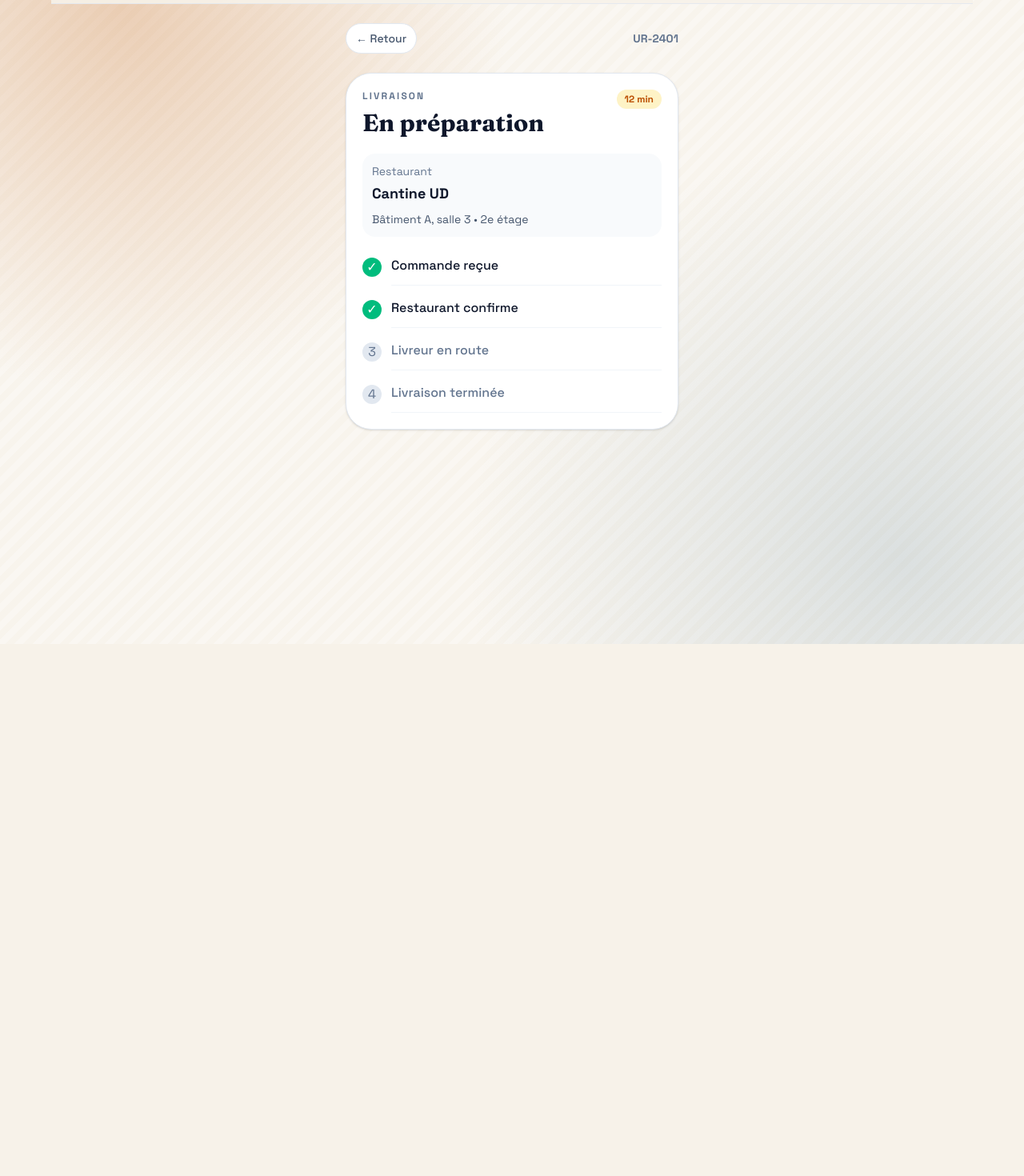
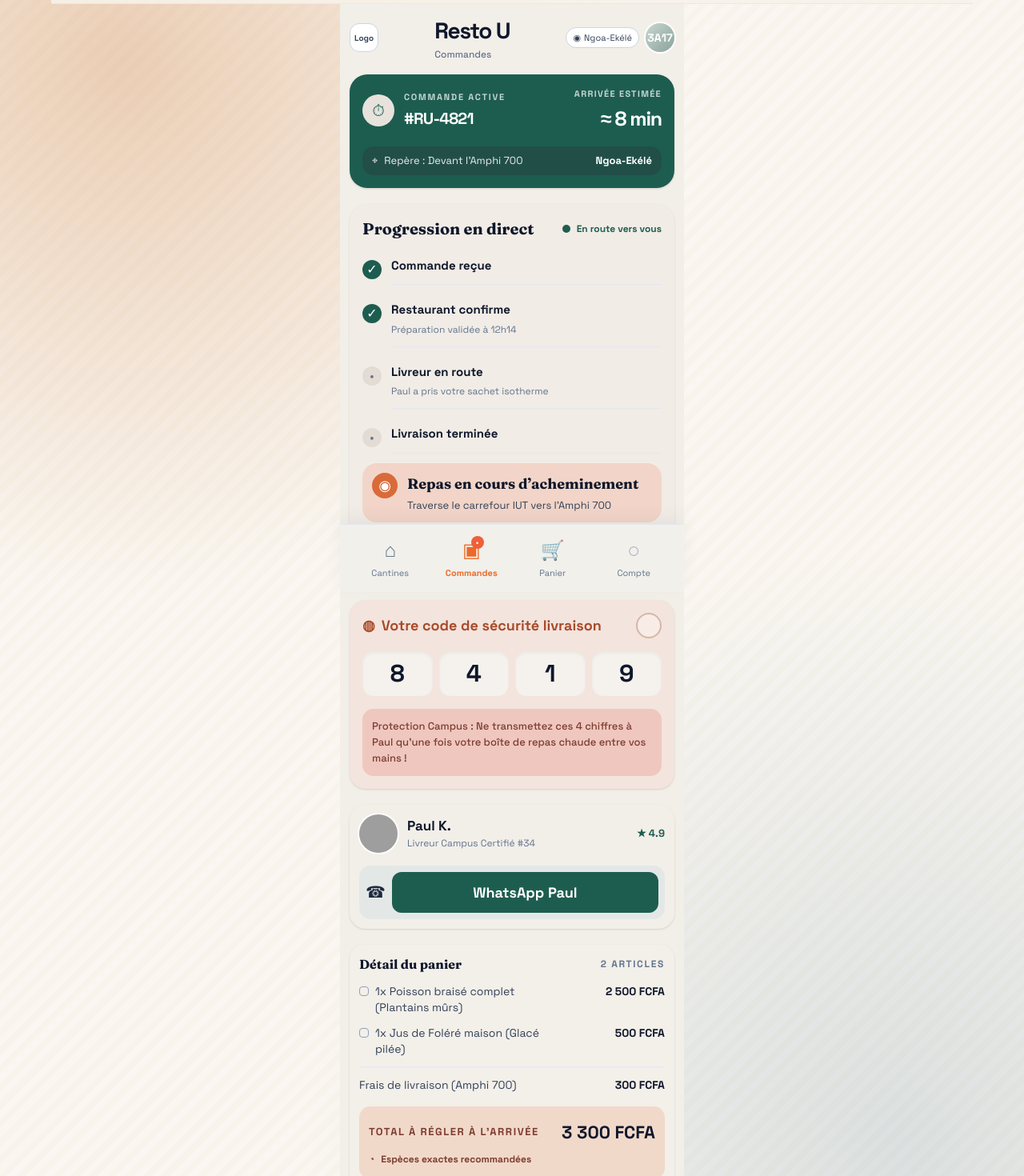
Before and after one commit to JeffreyYAJ/Resto-Project, a SvelteKit app in the folder apps/web/: page /commandes/UR-2390 in a window 1280 px wide. Shown: the part 60-1530 px from the top of the page at 80% size. Before the commit the page ends 865 px from the top, so only its background shows below. Built offline with nearby package versions, Linux system fonts and the light colour scheme; grey boxes are pictures that could not be loaded.

Commit message:
pages cleint

```diff
--- a/apps/web/src/routes/commandes/[id]/+page.svelte
+++ b/apps/web/src/routes/commandes/[id]/+page.svelte
@@ -7,38 +7,209 @@
   ];
 </script>
 
-<main class="mx-auto min-h-screen max-w-md px-4 pb-24 pt-6 text-slate-800">
-  <div class="mb-6 flex items-center justify-between">
-    <a href="/commandes" class="inline-flex items-center gap-2 rounded-full border border-slate-200 bg-white px-3 py-2 text-sm font-medium text-slate-600">← Retour</a>
-    <span class="text-sm font-semibold text-slate-500">UR-2401</span>
+<div class="mx-auto min-h-screen max-w-[430px] bg-[#f2efe9] pb-20 pt-3 text-slate-800">
+  <div class="px-3">
+    <header class="flex items-center justify-between pb-2">
+      <div class="flex items-center gap-2">
+        <div class="flex h-9 w-9 items-center justify-center rounded-xl border border-slate-300 bg-white text-[10px] font-bold text-slate-700">
+          Logo
+        </div>
       </div>
 
-  <section class="rounded-[2rem] border border-slate-200 bg-white p-5 shadow-sm">
-    <div class="flex items-start justify-between gap-3">
-      <div>
-        <p class="text-xs font-bold uppercase tracking-[0.18em] text-slate-500">Livraison</p>
-        <h1 class="mt-2 text-3xl font-bold text-slate-900">En préparation</h1>
-      </div>
-      <span class="rounded-full bg-amber-100 px-2.5 py-1 text-xs font-semibold text-amber-700">12 min</span>
+      <div class="text-left">
+        <div class="text-[28px] font-black tracking-[-0.05em] text-slate-900">Resto U</div>
+        <div class="text-[12px] font-medium text-slate-500">Commandes</div>
       </div>
 
-    <div class="mt-5 rounded-2xl bg-slate-50 p-3">
-      <p class="text-sm text-slate-500">Restaurant</p>
-      <p class="mt-1 text-lg font-semibold text-slate-900">Cantine UD</p>
-      <p class="mt-2 text-sm text-slate-600">Bâtiment A, salle 3 • 2e étage</p>
+      <div class="flex items-center gap-2">
+        <div class="flex items-center gap-1 rounded-full border border-slate-300 bg-white px-2 py-1 text-[11px] text-slate-700">
+          <span>◉</span>
+          <span>Ngoa-Ekélé</span>
+        </div>
+        <div class="flex h-9 w-9 items-center justify-center rounded-full bg-gradient-to-br from-[#c9d7d3] to-[#8aa29a] text-sm font-bold text-white ring-2 ring-white">
+          3A17
+        </div>
+      </div>
+    </header>
+
+    <section class="mt-2 rounded-[22px] bg-[#1d5d50] p-4 text-white shadow-sm">
+      <div class="flex items-center justify-between">
+        <div class="flex items-center gap-3">
+          <div class="flex h-10 w-10 items-center justify-center rounded-full bg-[#e8e2dd] text-xl text-[#1d5d50]">⏱</div>
+          <div>
+            <p class="text-[11px] font-black uppercase tracking-[0.16em] text-white/75">Commande active</p>
+            <p class="mt-1 text-[20px] font-black tracking-[-0.04em]">#RU-4821</p>
+          </div>
         </div>
 
-    <div class="mt-6 space-y-4">
-      {#each steps as step, index}
+        <div class="text-right">
+          <p class="text-[11px] font-semibold uppercase tracking-[0.12em] text-white/75">Arrivée estimée</p>
+          <p class="mt-1 text-[25px] font-black tracking-[-0.05em]">≈ 8 min</p>
+        </div>
+      </div>
+
+      <div class="mt-4 flex items-center justify-between rounded-[14px] bg-[#214f48] px-3 py-2 text-[13px] text-white/90">
+        <div class="flex items-center gap-2">
+          <span>⌖</span>
+          <span>Repère : Devant l’Amphi 700</span>
+        </div>
+        <span class="font-bold text-white">Ngoa-Ekélé</span>
+      </div>
+    </section>
+
+    <section class="mt-5 rounded-[22px] bg-[#f1ece6] p-4 shadow-sm">
+      <div class="flex items-center justify-between">
+        <h2 class="text-[20px] font-black text-slate-900">Progression en direct</h2>
+        <div class="flex items-center gap-2 text-[12px] font-bold text-[#1d5d50]">
+          <span class="h-2.5 w-2.5 rounded-full bg-[#1d5d50]"></span>
+          <span>En route vers vous</span>
+        </div>
+      </div>
+
+      <div class="mt-5 space-y-5">
+        {#each steps as step}
           <div class="flex items-start gap-3">
-          <div class="mt-0.5 flex h-6 w-6 items-center justify-center rounded-full {step.done ? 'bg-emerald-500 text-white' : 'bg-slate-200 text-slate-500'}">
-            {step.done ? '✓' : index + 1}
+            <div class="mt-1 flex h-6 w-6 items-center justify-center rounded-full {step.done ? 'bg-[#1d5d50] text-white' : 'bg-[#e3dcd4] text-slate-500'}">
+              {step.done ? '✓' : '•'}
             </div>
-          <div class="flex-1 border-b border-slate-100 pb-3">
-            <p class="font-medium {step.done ? 'text-slate-900' : 'text-slate-500'}">{step.label}</p>
+            <div class="flex-1 border-b border-slate-200 pb-3">
+              <p class="text-[15px] font-bold text-slate-900">{step.label}</p>
+              {#if step.done && step.label === 'Restaurant confirme'}
+                <p class="mt-1 text-[12px] text-slate-500">Préparation validée à 12h14</p>
+              {/if}
+              {#if step.label === 'Livreur en route'}
+                <p class="mt-1 text-[12px] text-slate-500">Paul a pris votre sachet isotherme</p>
+              {/if}
             </div>
           </div>
         {/each}
       </div>
+
+      <div class="mt-3 rounded-[18px] bg-[#f2d5c8] p-3">
+        <div class="flex items-start gap-3">
+          <div class="flex h-8 w-8 items-center justify-center rounded-full bg-[#d96a3a] text-lg text-white">◉</div>
+          <div>
+            <h3 class="text-[18px] font-black text-slate-900">Repas en cours d’acheminement</h3>
+            <p class="mt-1 text-[13px] text-slate-700">Traverse le carrefour IUT vers l’Amphi 700</p>
+          </div>
+        </div>
+      </div>
+
+      <div class="mt-4 flex items-start gap-3">
+        <div class="mt-1 flex h-6 w-6 items-center justify-center rounded-full bg-[#e3dcd4] text-slate-500">✓</div>
+        <div class="flex-1">
+          <p class="text-[15px] font-bold text-slate-900">Livrée en mains propres</p>
+          <p class="mt-1 text-[12px] text-slate-500">Validation par saisie du code OTP</p>
+        </div>
+      </div>
     </section>
-</main>
+
+    <section class="mt-5 rounded-[20px] bg-[#f3e4dd] p-4 shadow-sm">
+      <div class="flex items-center justify-between gap-2">
+        <div class="flex items-center gap-2 text-[18px] font-black text-[#a94a2a]">
+          <span>◍</span>
+          <span>Votre code de sécurité livraison</span>
+        </div>
+        <div class="h-8 w-8 rounded-full border-2 border-[#d7b5a6] bg-[#f7ece6]" aria-label="shield"></div>
+      </div>
+
+      <div class="mt-4 grid grid-cols-4 gap-2 text-center">
+        {#each ['8', '4', '1', '9'] as digit}
+          <div class="flex h-14 items-center justify-center rounded-[14px] bg-[#f5f2ee] text-[30px] font-black text-slate-900 shadow-inner">{digit}</div>
+        {/each}
+      </div>
+
+      <div class="mt-4 rounded-[14px] bg-[#efc7bf] p-3 text-[13px] font-medium leading-5 text-[#7d3d30]">
+        Protection Campus : Ne transmettez ces 4 chiffres à Paul qu’une fois votre boîte de repas chaude entre vos mains !
+      </div>
+    </section>
+
+    <section class="mt-5 rounded-[20px] bg-[#f2efe9] p-3 shadow-sm">
+      <div class="flex items-center justify-between gap-3">
+        <div class="flex items-center gap-3">
+          <div class="h-12 w-12 rounded-full bg-cover bg-center ring-2 ring-white" style="background-image:url('https://images.unsplash.com/photo-1500648767791-00dcc994a43e?auto=format&fit=crop&w=200&q=80')"></div>
+          <div>
+            <p class="text-[17px] font-black text-slate-900">Paul K.</p>
+            <p class="text-[12px] text-slate-500">Livreur Campus Certifié #34</p>
+          </div>
+        </div>
+        <div class="flex items-center gap-1 text-[13px] font-bold text-[#1d5d50]">★ 4.9</div>
+      </div>
+
+      <div class="mt-4 flex items-center gap-2 rounded-[14px] bg-[#e3e8e7] p-2">
+        <span class="text-[20px]">☎</span>
+        <button class="flex-1 rounded-[12px] bg-[#1d5d50] px-3 py-3 text-center text-[18px] font-black text-white">WhatsApp Paul</button>
+      </div>
+    </section>
+
+    <section class="mt-5 rounded-[18px] bg-[#f3efe9] p-3 shadow-sm">
+      <div class="flex items-center justify-between">
+        <h3 class="text-[16px] font-black text-slate-900">Détail du panier</h3>
+        <span class="text-[12px] font-bold uppercase tracking-[0.14em] text-slate-500">2 articles</span>
+      </div>
+
+      <div class="mt-3 space-y-3 text-[14px] text-slate-700">
+        <div class="flex items-start justify-between gap-3">
+          <div class="flex items-start gap-2">
+            <span class="mt-1 inline-block h-3 w-3 rounded-sm border border-slate-400"></span>
+            <span class="max-w-[220px] leading-5">1x Poisson braisé complet (Plantains mûrs)</span>
+          </div>
+          <span class="font-black text-slate-900">2 500 FCFA</span>
+        </div>
+
+        <div class="flex items-start justify-between gap-3">
+          <div class="flex items-start gap-2">
+            <span class="mt-1 inline-block h-3 w-3 rounded-sm border border-slate-400"></span>
+            <span class="max-w-[220px] leading-5">1x Jus de Foléré maison (Glacé pilée)</span>
+          </div>
+          <span class="font-black text-slate-900">500 FCFA</span>
+        </div>
+      </div>
+
+      <div class="mt-3 flex items-center justify-between border-t border-slate-200 pt-3 text-[14px] text-slate-700">
+        <span>Frais de livraison (Amphi 700)</span>
+        <span class="font-bold text-slate-900">300 FCFA</span>
+      </div>
+
+      <div class="mt-4 rounded-[14px] bg-[#f1d9ca] px-3 py-4 text-[13px] text-[#7d3d30]">
+        <div class="flex items-center justify-between gap-2">
+          <span class="font-black uppercase tracking-[0.12em]">Total à régler à l’arrivée</span>
+          <span class="text-[22px] font-black text-slate-900">3 300 FCFA</span>
+        </div>
+        <div class="mt-2 flex items-center gap-2 text-[12px] font-semibold">
+          <span>◔</span>
+          <span>Espèces exactes recommandées</span>
+        </div>
+      </div>
+    </section>
+
+    <button class="mt-5 flex w-full items-center justify-center gap-2 rounded-[18px] bg-[#e5e1d9] px-4 py-3 text-[14px] font-black text-[#1d5d50]">
+      <span>⚑</span>
+      <span>Signaler un retard ou un problème au Support U</span>
+    </button>
+  </div>
+
+  <nav class="fixed inset-x-0 bottom-0 mx-auto max-w-[430px] border-t border-slate-200 bg-[#f1f0eb] pb-[calc(env(safe-area-inset-bottom)+8px)] pt-2 shadow-[0_-8px_20px_rgba(15,23,42,0.05)]">
+    <div class="grid grid-cols-4 items-center px-3 text-center">
+      <div class="flex flex-col items-center gap-1 py-2 text-slate-500">
+        <div class="text-2xl">⌂</div>
+        <span class="text-[11px]">Cantines</span>
+      </div>
+      <div class="flex flex-col items-center gap-1 py-2 text-[#eb6a2a]">
+        <div class="relative text-2xl">
+          ▣
+          <span class="absolute -right-1 -top-0.5 flex h-4 min-w-4 items-center justify-center rounded-full bg-[#ef5f39] px-1 text-[9px] font-bold text-white">•</span>
+        </div>
+        <span class="text-[11px] font-bold">Commandes</span>
+      </div>
+      <div class="flex flex-col items-center gap-1 py-2 text-slate-500">
+        <div class="relative text-2xl">🛒</div>
+        <span class="text-[11px]">Panier</span>
+      </div>
+      <div class="flex flex-col items-center gap-1 py-2 text-slate-500">
+        <div class="text-2xl">◌</div>
+        <span class="text-[11px]">Compte</span>
+      </div>
+    </div>
+  </nav>
+</div>
```
Lines whose indentation alone changed are shown as unchanged.
